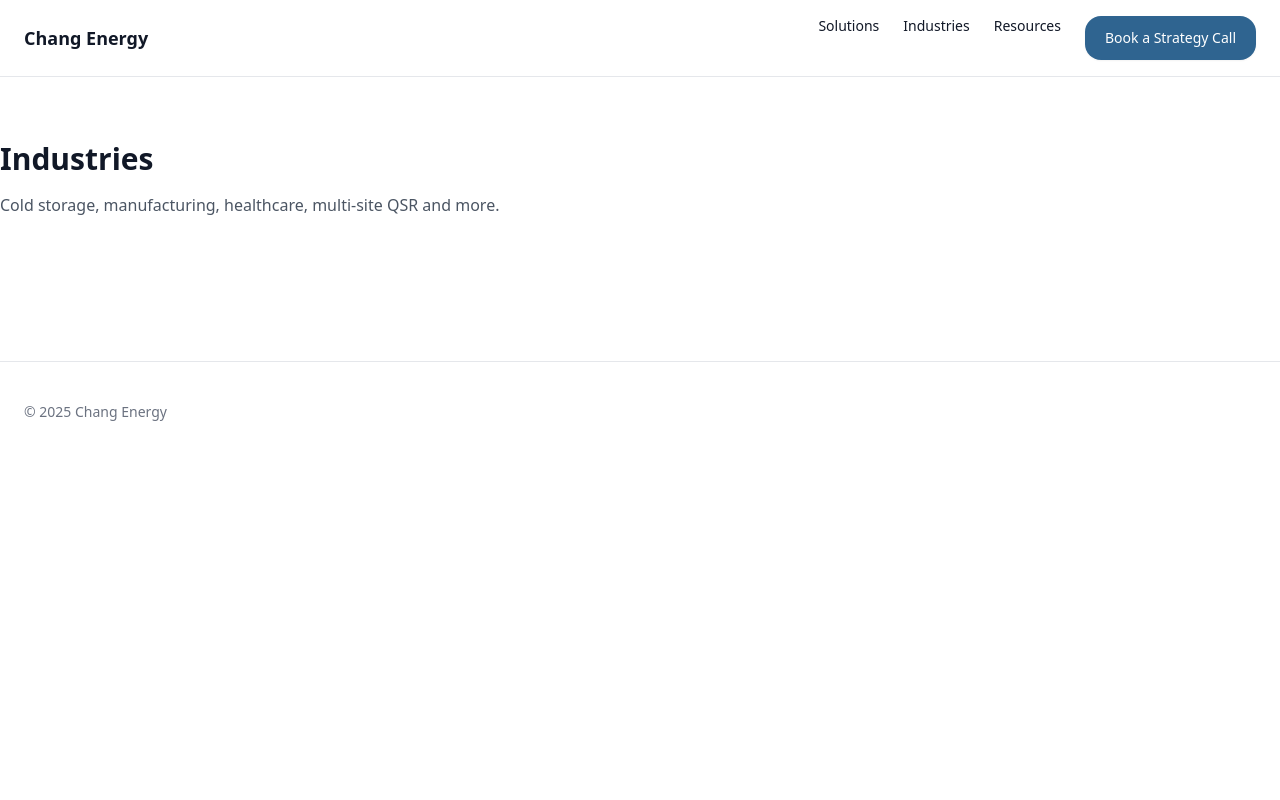
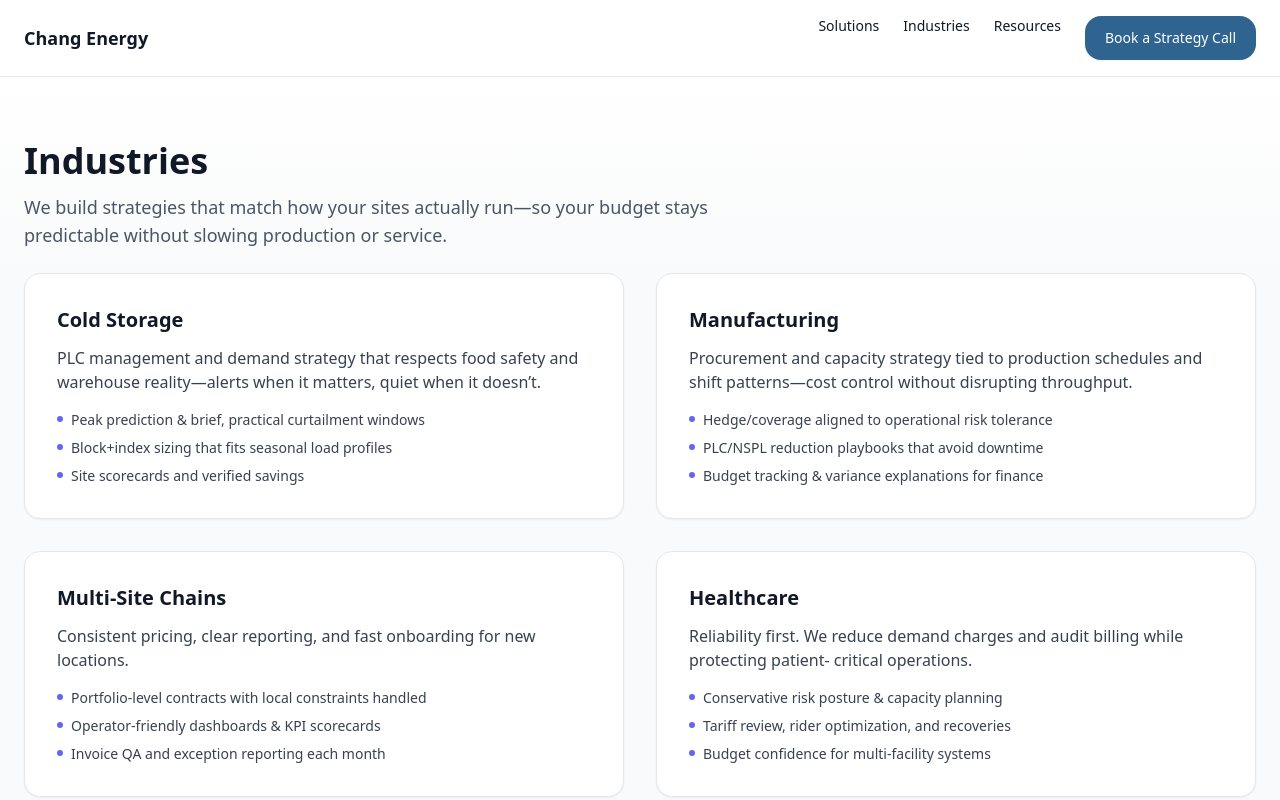
Before and after one commit to Alychang894/chang-energy-site, a Next.js app: page /industries in a window 1280 px wide. Shown: the top 800 px of the page. Built offline with nearby package versions, Linux system fonts and the light colour scheme.

Commit message:
Update page.tsx

```diff
--- a/app/industries/page.tsx
+++ b/app/industries/page.tsx
@@ -1,8 +1,111 @@
-export default function Page(){
+// app/industries/page.tsx
+import type { Metadata } from "next";
+import FadeIn from "../../components/FadeIn";
+
+export const metadata: Metadata = {
+  title: "Industries | Chang Energy",
+  description:
+    "Energy strategies for cold storage, manufacturing, multi-site chains, and healthcare—cost control that fits real operations.",
+};
+
+function Bullet({ children }: { children: React.ReactNode }) {
+  return <li className="flex gap-2 text-sm text-gray-700"><span className="mt-1.5 h-1.5 w-1.5 rounded-full bg-indigo-500" />{children}</li>;
+}
+
+export default function IndustriesPage() {
   return (
-    <section className="py-16">
-      <h1 className="text-3xl font-semibold">Industries</h1>
-      <p className="mt-4 text-gray-600">Cold storage, manufacturing, healthcare, multi-site QSR and more.</p>
-    </section>
-  )
+    <main className="bg-gray-50 min-h-screen">
+      <div className="relative isolate">
+        <div className="pointer-events-none absolute inset-0 bg-gradient-to-b from-white to-gray-50" />
+        <div className="relative mx-auto max-w-7xl px-6 pt-16 pb-6">
+          <FadeIn>
+            <h1 className="text-4xl font-bold text-gray-900">Industries</h1>
+            <p className="mt-3 max-w-3xl text-lg text-gray-600">
+              We build strategies that match how your sites actually run—so your budget stays
+              predictable without slowing production or service.
+            </p>
+          </FadeIn>
+        </div>
+      </div>
+
+      <div className="mx-auto max-w-7xl px-6 pb-20 grid gap-8 md:grid-cols-2">
+        {/* Cold Storage */}
+        <FadeIn>
+          <section className="rounded-2xl border bg-white p-8 shadow-sm">
+            <h2 className="text-xl font-semibold text-gray-900">Cold Storage</h2>
+            <p className="mt-3 text-gray-700">
+              PLC management and demand strategy that respects food safety
+              and warehouse reality—alerts when it matters, quiet when it doesn’t.
+            </p>
+            <ul className="mt-4 space-y-2">
+              <Bullet>Peak prediction & brief, practical curtailment windows</Bullet>
+              <Bullet>Block+index sizing that fits seasonal load profiles</Bullet>
+              <Bullet>Site scorecards and verified savings</Bullet>
+            </ul>
+          </section>
+        </FadeIn>
+
+        {/* Manufacturing */}
+        <FadeIn delay={100}>
+          <section className="rounded-2xl border bg-white p-8 shadow-sm">
+            <h2 className="text-xl font-semibold text-gray-900">Manufacturing</h2>
+            <p className="mt-3 text-gray-700">
+              Procurement and capacity strategy tied to production schedules and shift patterns—cost
+              control without disrupting throughput.
+            </p>
+            <ul className="mt-4 space-y-2">
+              <Bullet>Hedge/coverage aligned to operational risk tolerance</Bullet>
+              <Bullet>PLC/NSPL reduction playbooks that avoid downtime</Bullet>
+              <Bullet>Budget tracking & variance explanations for finance</Bullet>
+            </ul>
+          </section>
+        </FadeIn>
+
+        {/* Multi-Site / QSR / Retail */}
+        <FadeIn delay={150}>
+          <section className="rounded-2xl border bg-white p-8 shadow-sm">
+            <h2 className="text-xl font-semibold text-gray-900">Multi-Site Chains</h2>
+            <p className="mt-3 text-gray-700">
+              Consistent pricing, clear reporting, and fast onboarding for new locations.
+            </p>
+            <ul className="mt-4 space-y-2">
+              <Bullet>Portfolio-level contracts with local constraints handled</Bullet>
+              <Bullet>Operator-friendly dashboards & KPI scorecards</Bullet>
+              <Bullet>Invoice QA and exception reporting each month</Bullet>
+            </ul>
+          </section>
+        </FadeIn>
+
+        {/* Healthcare */}
+        <FadeIn delay={200}>
+          <section className="rounded-2xl border bg-white p-8 shadow-sm">
+            <h2 className="text-xl font-semibold text-gray-900">Healthcare</h2>
+            <p className="mt-3 text-gray-700">
+              Reliability first. We reduce demand charges and audit billing while protecting patient-
+              critical operations.
+            </p>
+            <ul className="mt-4 space-y-2">
+              <Bullet>Conservative risk posture & capacity planning</Bullet>
+              <Bullet>Tariff review, rider optimization, and recoveries</Bullet>
+              <Bullet>Budget confidence for multi-facility systems</Bullet>
+            </ul>
+          </section>
+        </FadeIn>
+      </div>
+
+      <div className="mx-auto max-w-7xl px-6 pb-20">
+        <FadeIn delay={250}>
+          <section className="rounded-2xl border bg-white p-8 flex flex-col md:flex-row items-start md:items-center justify-between gap-4">
+            <div>
+              <h3 className="text-lg font-semibold text-gray-900">Want a quick benchmark?</h3>
+              <p className="mt-1 text-gray-600">
+                Send a recent invoice and load profile. We’ll show where costs can be stabilized or lowered.
+              </p>
+            </div>
+            <a className="btn btn-primary" href="/contact">Start My Audit</a>
+          </section>
+        </FadeIn>
+      </div>
+    </main>
+  );
 }
```
